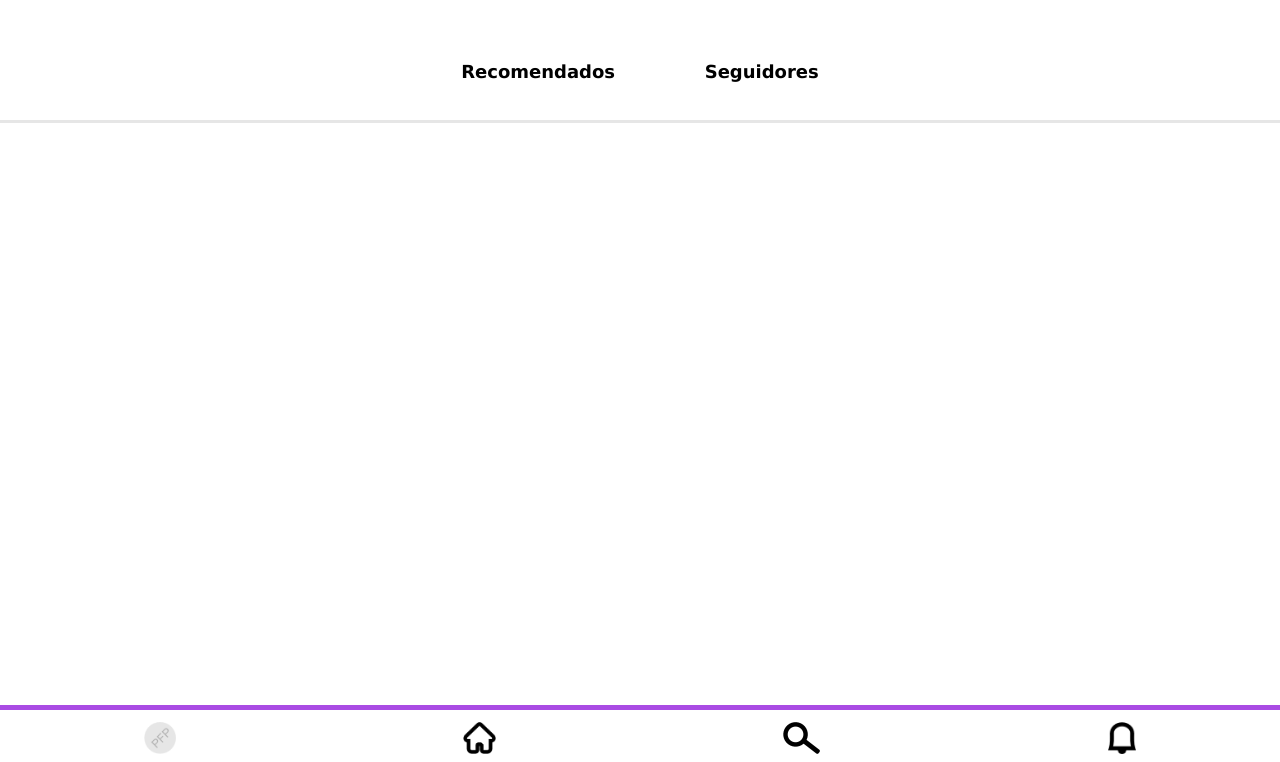
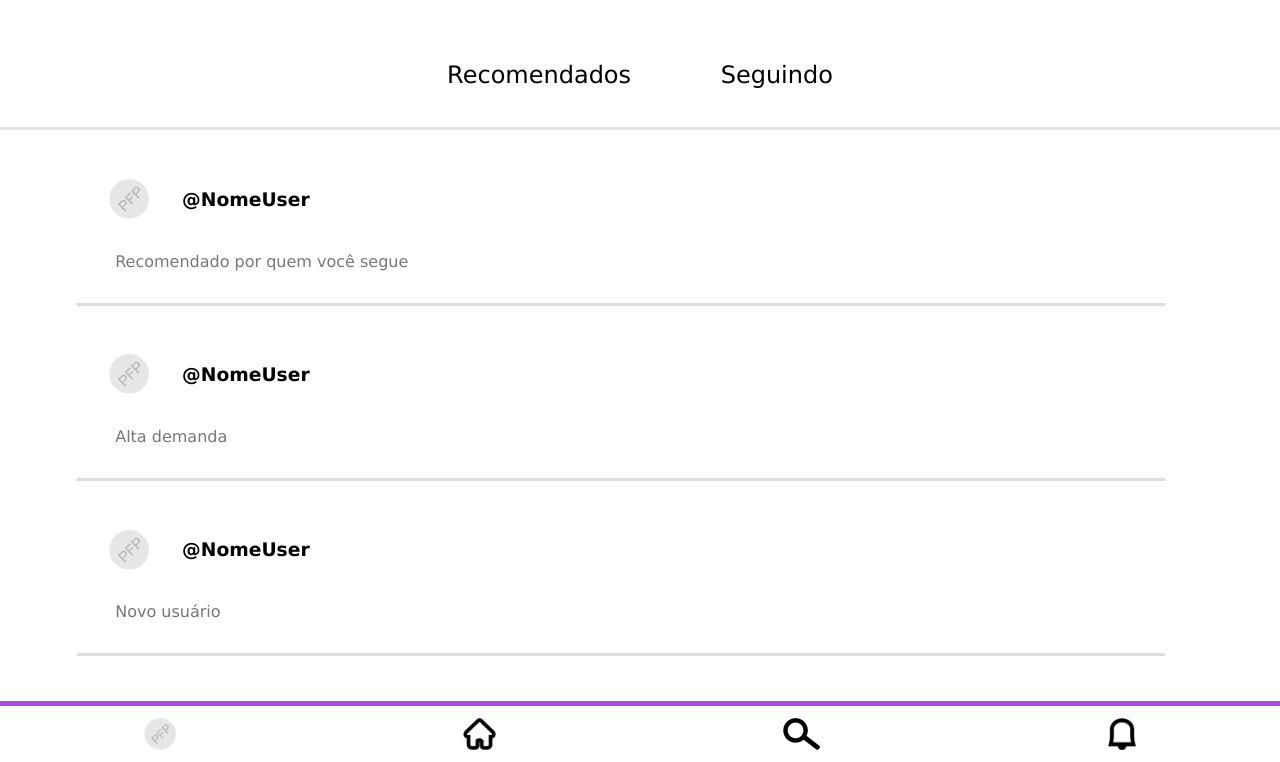
Before and after one commit to Fabricio-andrade/Projeto, a plain HTML site: page index.html in a window 1280 px wide. Shown: the part 38-800 px from the top of the page. Drawn offline with Linux system fonts and the light colour scheme.

Commit message:
content section

```diff
--- a/css/style.css
+++ b/css/style.css
@@ -58,8 +58,14 @@ body {
     max-width: 90vw;
 }
 
-.abas > h1 {
+.abas > button {
     margin: 0 5%;
+    font-size: x-large;
+    background-color: transparent;
+}
+
+.abas > button:hover {
+    background-color: red;
 }
 
 /*Logotipo*/
@@ -67,3 +73,29 @@ body {
 .logo {
     margin: 2vh 0 0 0;
 }
+
+/*Conteúdo*/
+
+.contentPerfil-mobile {
+    display: flex;
+    align-items: center;
+}
+
+.contentPerfil-mobile > img {
+    height: 5vh;
+    width: auto;
+    margin: 3%;
+}
+
+.content-mobile {
+    margin: 0 6vw;
+    width: 85vw;
+    padding-top: 2vh;
+    padding-bottom: 4vh;
+    border-bottom: 3px solid #0002;
+}
+
+.recomendacao {
+    margin: 0 3vw;
+    color: #0008;
+}
--- a/index.html
+++ b/index.html
@@ -1,5 +1,6 @@
 <!DOCTYPE html>
 <html lang="en">
+
 <head>
     <meta charset="UTF-8">
     <meta http-equiv="X-UA-Compatible" content="IE=edge">
@@ -7,22 +8,48 @@
     <link rel="stylesheet" href="/css/style.css">
     <title>Document</title>
 </head>
+
 <body>
     <!--Cabeçalho-->
     <header class="menu-mobile">
         <ul class="menu-header">
-            <li><img class="menu-mobile-img" src="images/pfp.png" alt="Perfil"></li>
-            <li><img class="menu-mobile-img" src="images/home.png" alt="Inicio"></li>
-            <li><img class="menu-mobile-img" src="images/lupa.png" alt="Descobrir"></li>
-            <li><img class="menu-mobile-img" src="images/bell black.png" alt="Notificações"></li>
+            <li><a href="#"><img class="menu-mobile-img" src="images/pfp.png" alt="Perfil"></a></li>
+            <li><a href="#"><img class="menu-mobile-img" src="images/home.png" alt="Inicio"></a></li>
+            <li><a href="#"><img class="menu-mobile-img" src="images/lupa.png" alt="Descobrir"></a></li>
+            <li><a href="#"><img class="menu-mobile-img" src="images/bell black.png" alt="Notificações"></a></li>
         </ul>
     </header>
     <header class="header-mobile">
         <img class="logo" src="" alt="LOGOTIPO">
         <div class="abas">
-            <h1>Recomendados</h1>
-            <h1>Seguidores</h1>
+            <button> Recomendados </button>
+            <button> Seguindo </button>
         </div>
     </header>
+    <!--Conteúdo-->
+    <section class="recomendados">
+        <article class="content-mobile">
+            <div class="contentPerfil-mobile">
+                <img src="images/pfp.png" alt="Imagem de Pefil">
+                <h3>@NomeUser</h3>
+            </div>
+            <p class="recomendacao">Recomendado por quem você segue</p>
+        </article>
+        <article class="content-mobile">
+            <div class="contentPerfil-mobile">
+                <img src="images/pfp.png" alt="Imagem de Pefil">
+                <h3>@NomeUser</h3>
+            </div>
+            <p class="recomendacao">Alta demanda</p>
+        </article>
+        <article class="content-mobile">
+            <div class="contentPerfil-mobile">
+                <img src="images/pfp.png" alt="Imagem de Pefil">
+                <h3>@NomeUser</h3>
+            </div>
+            <p class="recomendacao">Novo usuário</p>
+        </article>
+    </section>
 </body>
+
 </html>
```
